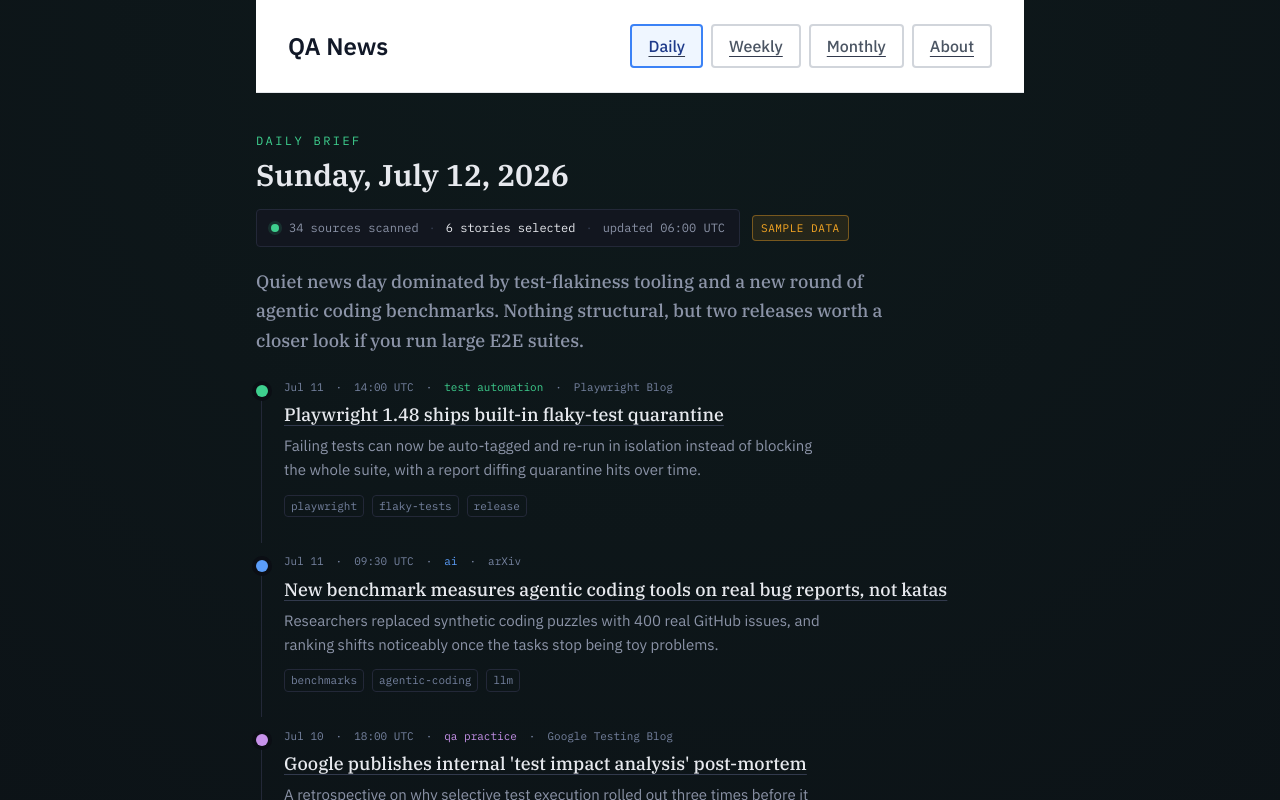
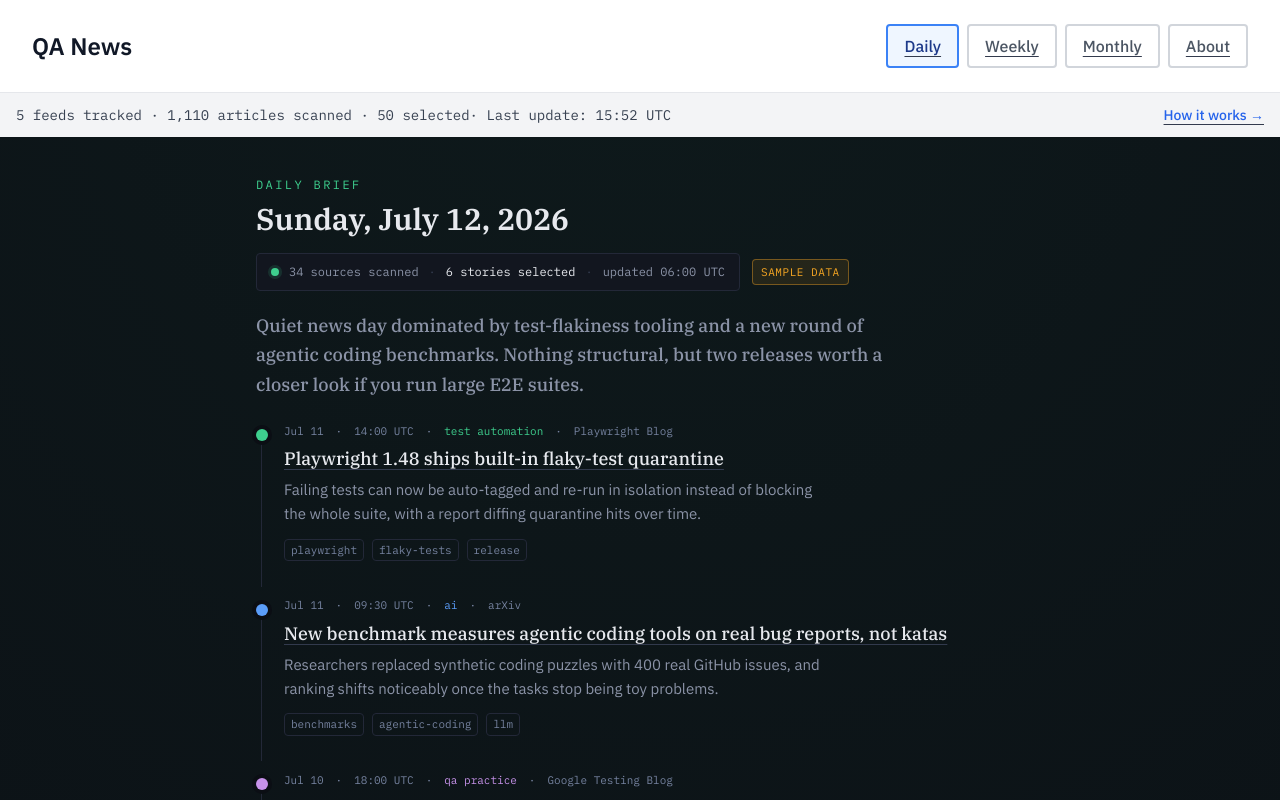
Before and after one commit to rciesielski3/qa-news, a Next.js app: page / in a window 1280 px wide. Shown: the top 800 px of the page. Built offline with nearby package versions, Linux system fonts and the light colour scheme.

Commit message:
feat: add StatsBar with update time and About link

```diff
--- a/src/app/layout.tsx
+++ b/src/app/layout.tsx
@@ -13,6 +13,7 @@
 
 import './globals.css';
 import Header from '@/components/Header';
+import StatsBar from '@/components/StatsBar';
 import Footer from '@/components/Footer';
 
 export const metadata: Metadata = {
@@ -37,8 +38,9 @@
   return (
     <html lang="en">
       <body className="font-sans">
+        <Header />
+        <StatsBar />
         <div className="mx-auto flex min-h-screen max-w-content flex-col px-5 sm:px-8">
-          <Header />
           <main className="flex-1 pb-24">{children}</main>
           <Footer />
         </div>
--- /dev/null
+++ b/src/components/StatsBar.tsx
@@ -0,0 +1,38 @@
+'use client';
+
+import Link from 'next/link';
+import { useState, useEffect } from 'react';
+
+export default function StatsBar() {
+  const [lastUpdate, setLastUpdate] = useState('06:00 UTC');
+  const [showSampleData, setShowSampleData] = useState(false);
+
+  useEffect(() => {
+    // Calculate current time in HH:MM UTC format
+    const now = new Date();
+    const hours = String(now.getUTCHours()).padStart(2, '0');
+    const minutes = String(now.getUTCMinutes()).padStart(2, '0');
+    setLastUpdate(`${hours}:${minutes} UTC`);
+
+    // Set sample data indicator (can be determined by env or config)
+    setShowSampleData(false);
+  }, []);
+
+  return (
+    <div className="sticky top-0 z-50 bg-gray-100 px-4 py-3 shadow-sm md:sticky md:top-0">
+      <div className="mx-auto flex max-w-7xl items-center justify-between">
+        <div className="font-mono text-sm text-gray-700">
+          5 feeds tracked · 1,110 articles scanned · 50 selected
+          {showSampleData && <span className="ml-2 text-xs">(sample data)</span>}
+          · Last update: {lastUpdate}
+        </div>
+        <Link
+          href="/about"
+          className="text-sm font-medium text-blue-600 hover:text-blue-800 hover:underline"
+        >
+          How it works →
+        </Link>
+      </div>
+    </div>
+  );
+}
```
